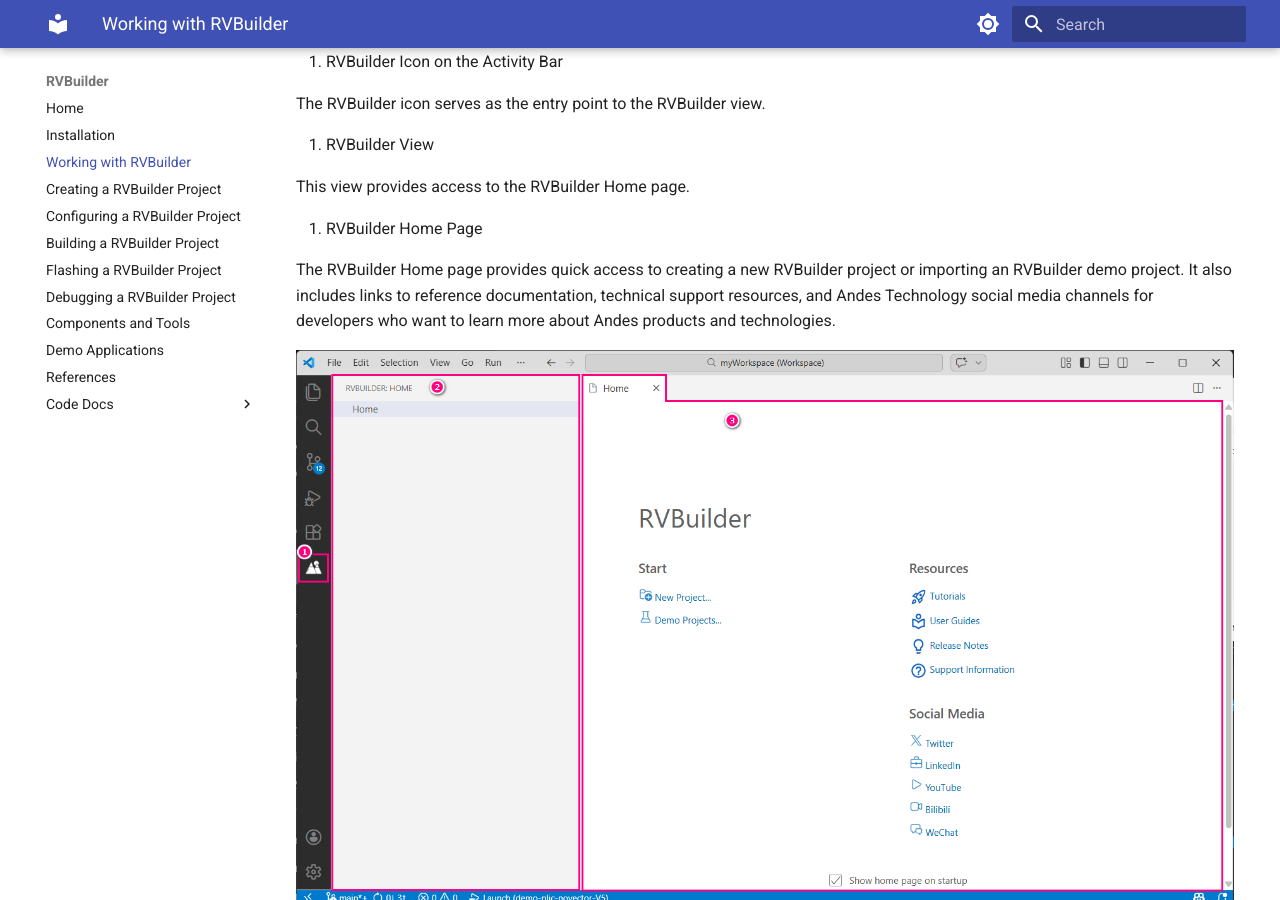
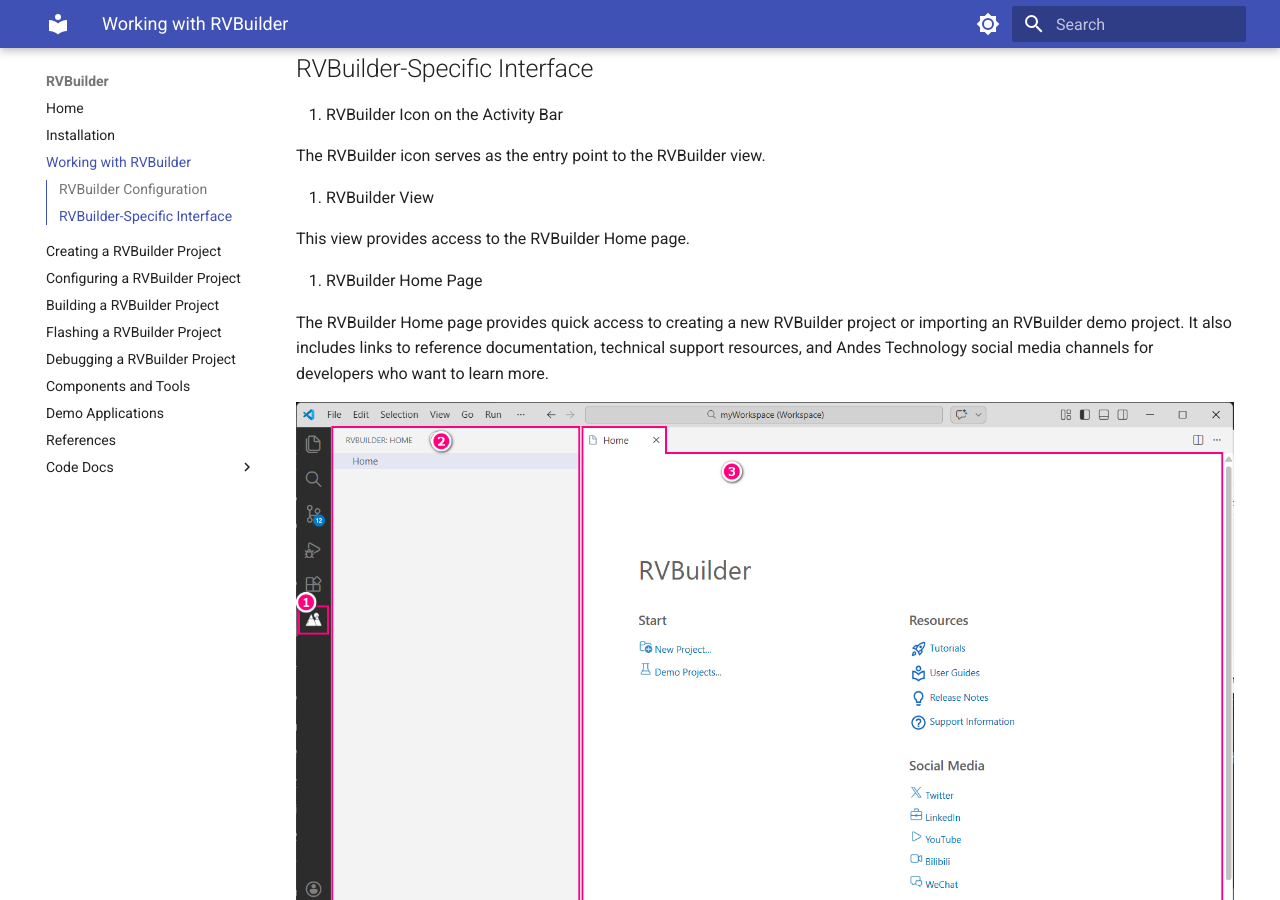
Before and after one commit to obscuredarling/qwpo4578, an MkDocs documentation site: the page built from docs/working.md, in a window 1280 px wide and 900 px high, scrolled down 1294 px. Built offline with MkDocs 1.6.1 and Material for MkDocs 9.7.7, drawn with Linux system fonts in a browser that asks for light colours; some of the changed text lies outside the part shown.

Commit message:
Update mkdocs.yml

```diff
--- a/docs/working.md
+++ b/docs/working.md
@@ -1,6 +1,6 @@
 This section introduces the global settings of the RVBuilder extension in VS Code and the RVBuilder-specific interface designed to facilitate software development with Andes RISC-V processors.
 
-# RVBuilder Configuration
+## RVBuilder Configuration
 
 Click ![Setting wheel](./images/setting_wheel.png) at the bottom of the **Activity Bar** and select **Settings**. Under the **User** tab, select **Extensions > RVBuilder** in the navigation pane to view the available RVBuilder extension settings and modify them if necessary.
 
@@ -13,8 +13,7 @@
 
 ![RVBuilder Settings](./images/RVBuilder_settings.png)
 
-
-# RVBuilder-Specific Interface
+## RVBuilder-Specific Interface
 
 1. RVBuilder Icon on the Activity Bar
 
@@ -26,7 +25,7 @@
 
 3. RVBuilder Home Page
 
-   The RVBuilder Home page provides quick access to creating a new RVBuilder project or importing an RVBuilder demo project. It also includes links to reference documentation, technical support resources, and Andes Technology social media channels for developers who want to learn more about Andes products and technologies.
+   The RVBuilder Home page provides quick access to creating a new RVBuilder project or importing an RVBuilder demo project. It also includes links to reference documentation, technical support resources, and Andes Technology social media channels for developers who want to learn more.
 
 ![RVBuilder Entry Interface](./images/Interface_entry.png)
 
```
Also changed, not shown: docs/images/Interface_entry.png.
